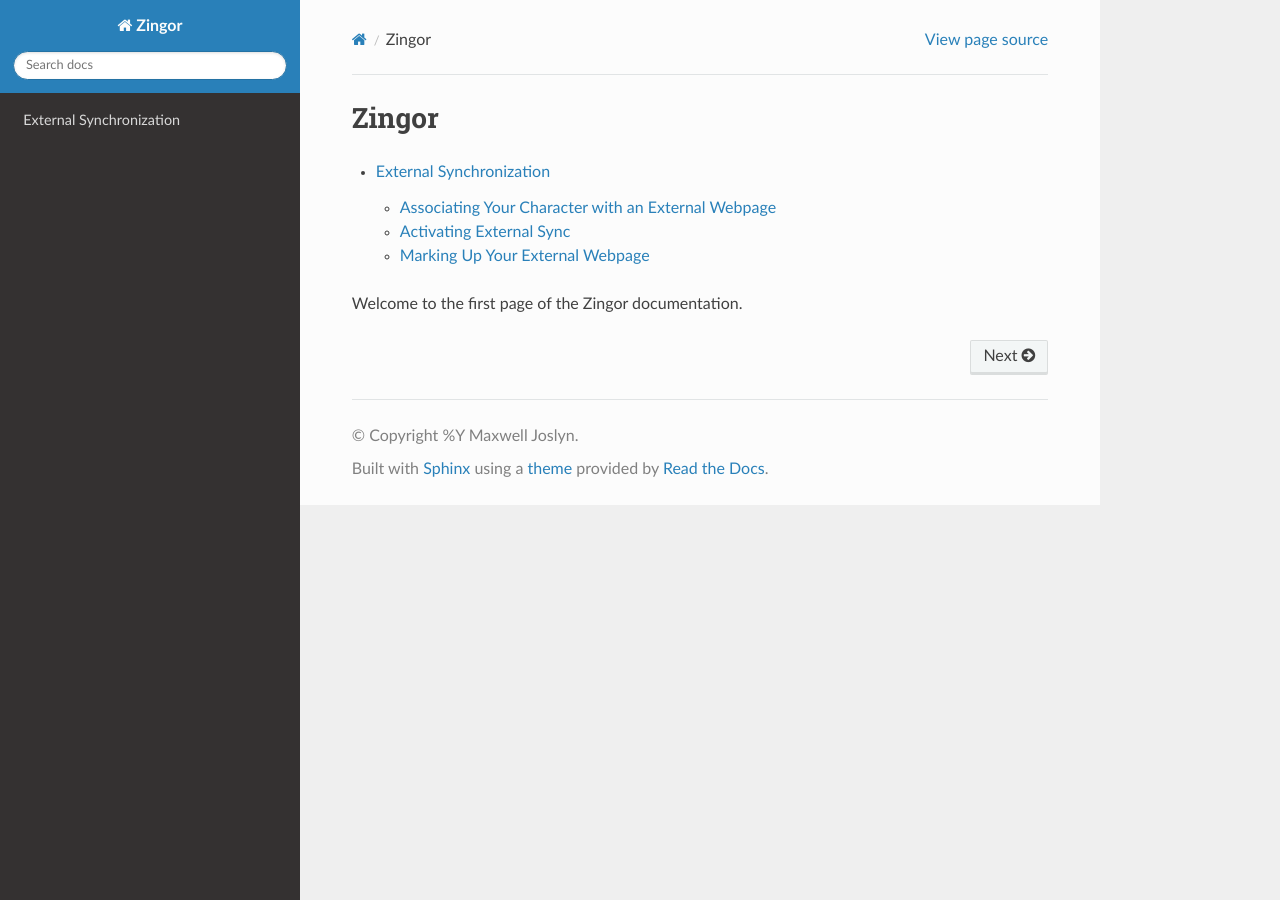
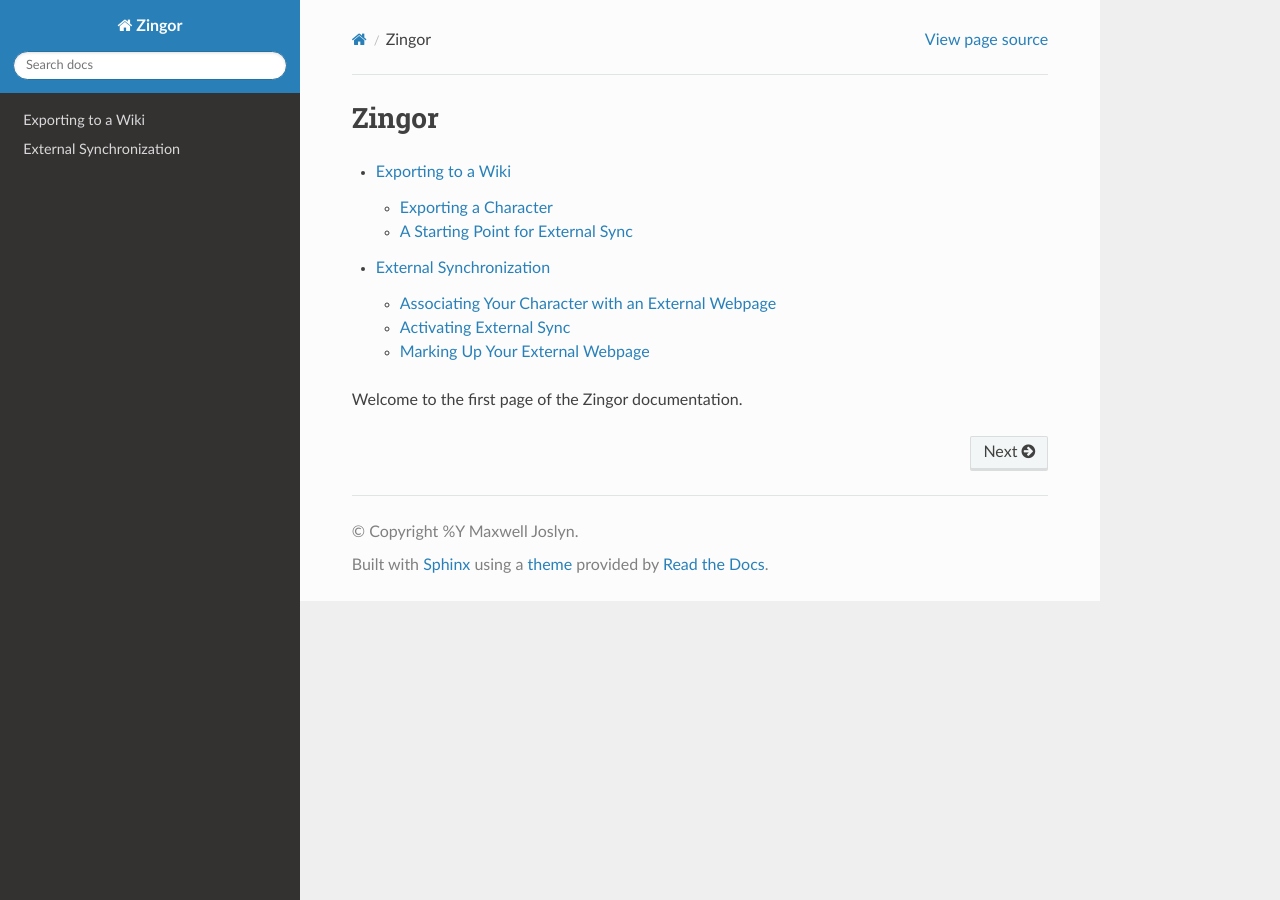
Before and after one commit to maxwelljoslyn/zingor, a Sphinx documentation site: the page built from docs/index.md, in a window 1280 px wide. Built offline with Sphinx 7.4.7 and the Read the Docs theme 3.1.0, drawn with Linux system fonts in a browser that asks for light colours; part of the change alters nothing that is shown.

Commit message:
Document the wiki export feature
Add a docs page covering the "Export to Wiki" button and note that the
exported MediaWiki markup includes ZMF, making it a good starting point
for external sync.

Closes #106

````diff
--- a/docs/index.md
+++ b/docs/index.md
@@ -3,6 +3,7 @@
 ```{toctree}
 :maxdepth: 2
 
+wiki-export
 external-synchronization
 ```
 
--- /dev/null
+++ b/docs/wiki-export.md
@@ -0,0 +1,27 @@
+# Exporting to a Wiki
+
+Zingor can turn any character sheet into MediaWiki markup, ready to paste into a wiki page such as one on the [Adventure wiki](https://adventure.alexissmolensk.com). This is a one-time copy: it produces a snapshot of the character as it currently stands, with no ongoing link back to Zingor.
+
+## Exporting a Character
+
+Visit the character sheet of the character you want to export.
+
+At the top-right of the character sheet, find the "Export to Wiki" button, and click it.
+
+A "Wiki Export" window opens containing the character's full sheet rendered as MediaWiki markup: identity, ability scores, hit points, encumbrance, inventory, conditions, spells, sage knowledge, and notes.
+
+Click "Copy to Clipboard" to copy the markup, then paste it into the edit box of your wiki page and save. Click "Close" when you're done.
+
+:::{note}
+The export is a snapshot taken at the moment you click the button. Editing the character in Zingor afterwards does not update any wiki page you've already created; export again to refresh it.
+:::
+
+## A Starting Point for External Sync
+
+The exported markup is more than plain text. Wherever Zingor knows how to read a value back in, it wraps that value in **Zingor microformats** (ZMF) — the same `zingor-` class names that power [external synchronization](external-synchronization.md). Ability scores, name, race, spells, sage studies, and the other syncable fields all come out already tagged.
+
+That makes an exported page a convenient way to try external sync: export the character, save the markup to a wiki page, point external sync at that page, and it will scrape the character straight back into Zingor. From there you can keep editing the wiki page to drive further syncs. See [External Synchronization](external-synchronization.md) for how to associate a page and activate syncing.
+
+:::{note}
+Not everything in the export is synced back. Money and inventory, for example, are shown for readability but are managed in Zingor itself, so they carry no ZMF tags. See [External Synchronization](external-synchronization.md) for the full list of fields that participate in syncing.
+:::
````
